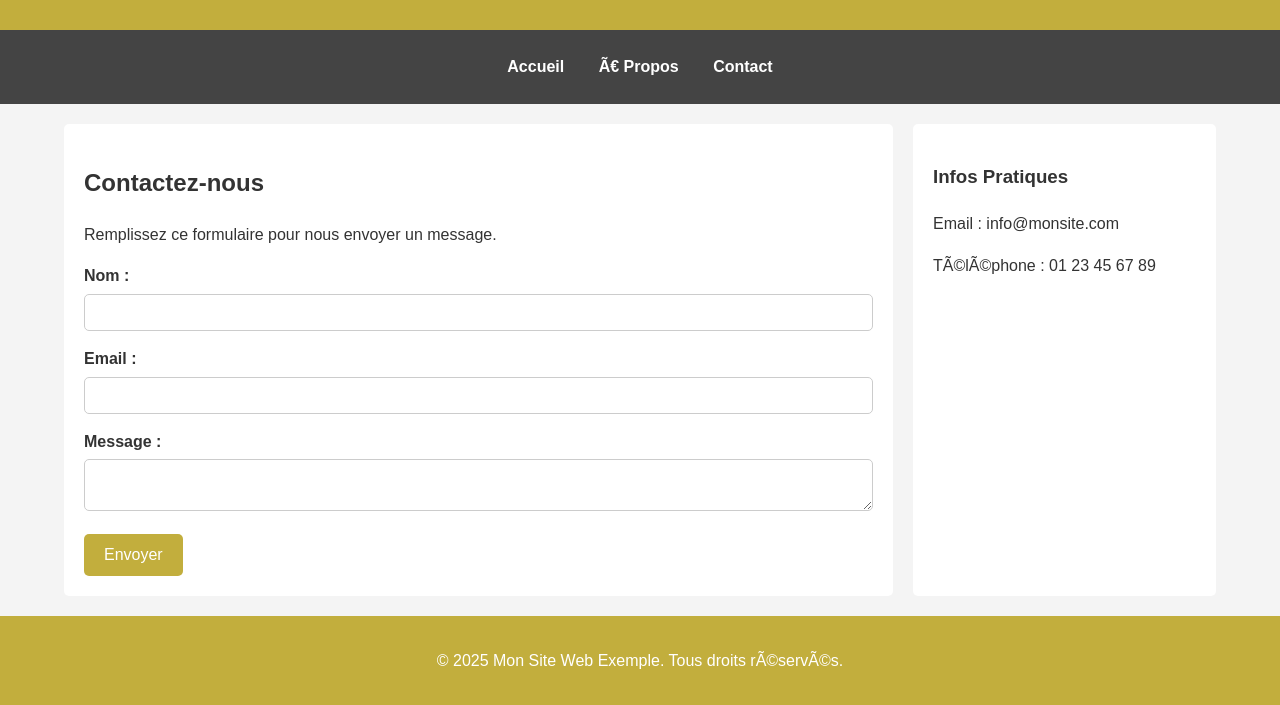
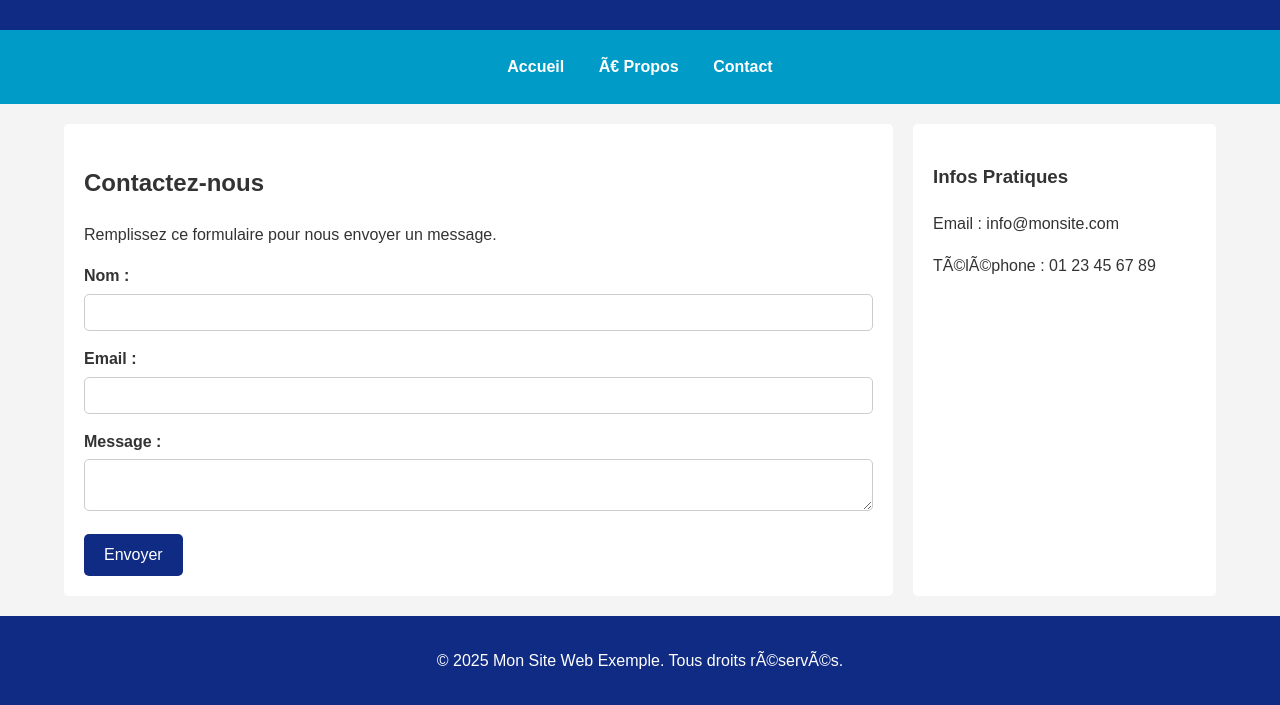
Before and after one commit to lylianserre-web/Projet-impact, a plain HTML site: page contact.html in a window 1280 px wide. Shown: the part 96-801 px from the top of the page. Drawn offline with Linux system fonts and the light colour scheme.

Commit message:
test couleu

```diff
--- a/style.css
+++ b/style.css
@@ -10,7 +10,7 @@ body {
 
 /* En-tête */
 header {
-    background-color: #c2ae3d;
+    background-color: #102b83;
     color: #ffffff;
     padding: 1rem 0;
     text-align: center;
@@ -18,7 +18,7 @@ header {
 
 /* Barre de navigation */
 nav {
-    background: #444;
+    background: #009bc6;
     color: #fff;
     padding: 0.5rem;
     text-align: center;
@@ -68,7 +68,7 @@ main {
 footer {
     text-align: center;
     padding: 1rem;
-    background: #c2ae3d;
+    background: #102b83;
     color: #fff;
     margin-top: 20px;
 }
@@ -98,7 +98,7 @@ form textarea {
 }
 
 form button {
-    background-color: #c2ae3d; /* Couleur du header */
+    background-color: #102b83; /* Couleur du header */
     color: white;
     padding: 12px 20px;
     border: none;
```
